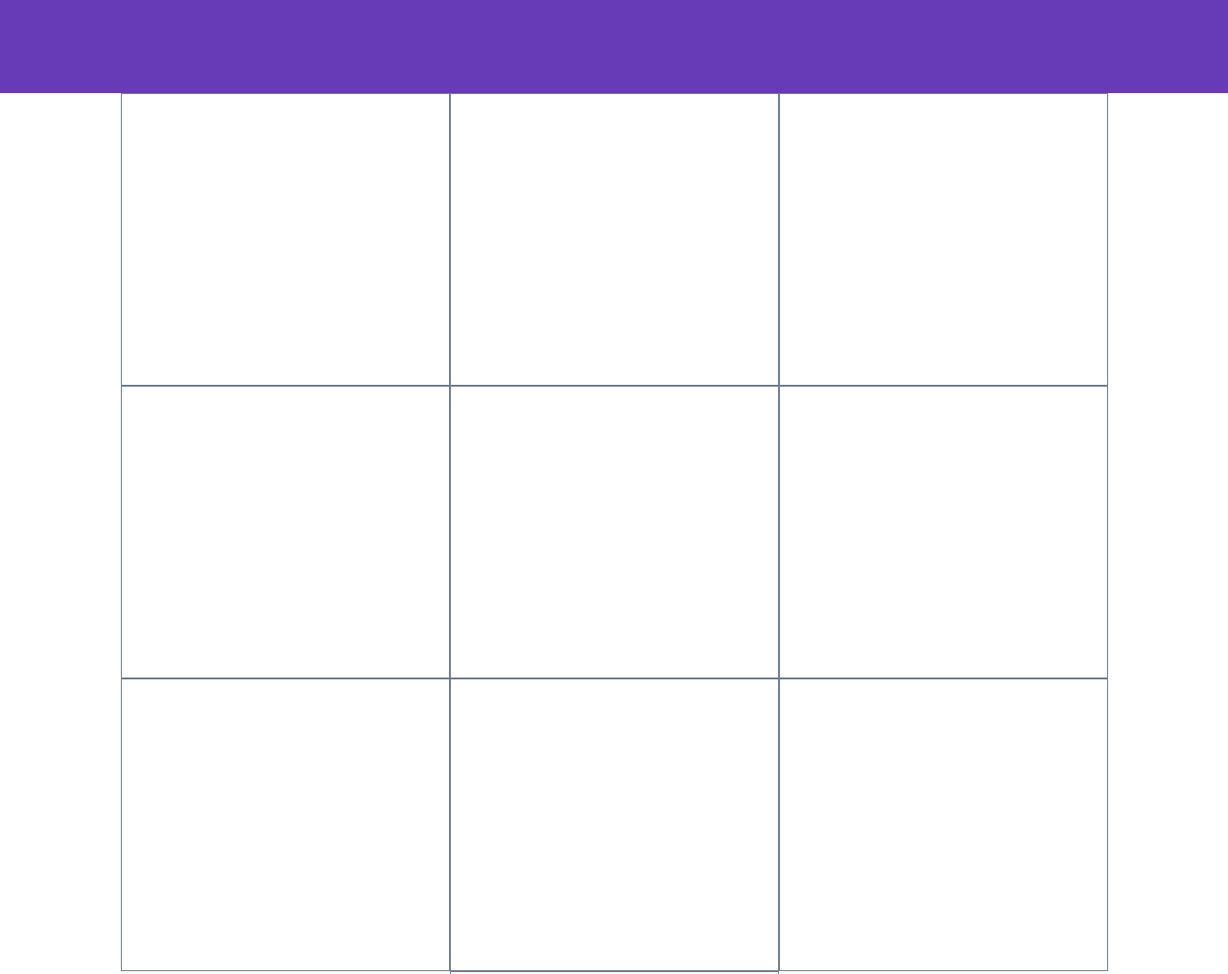
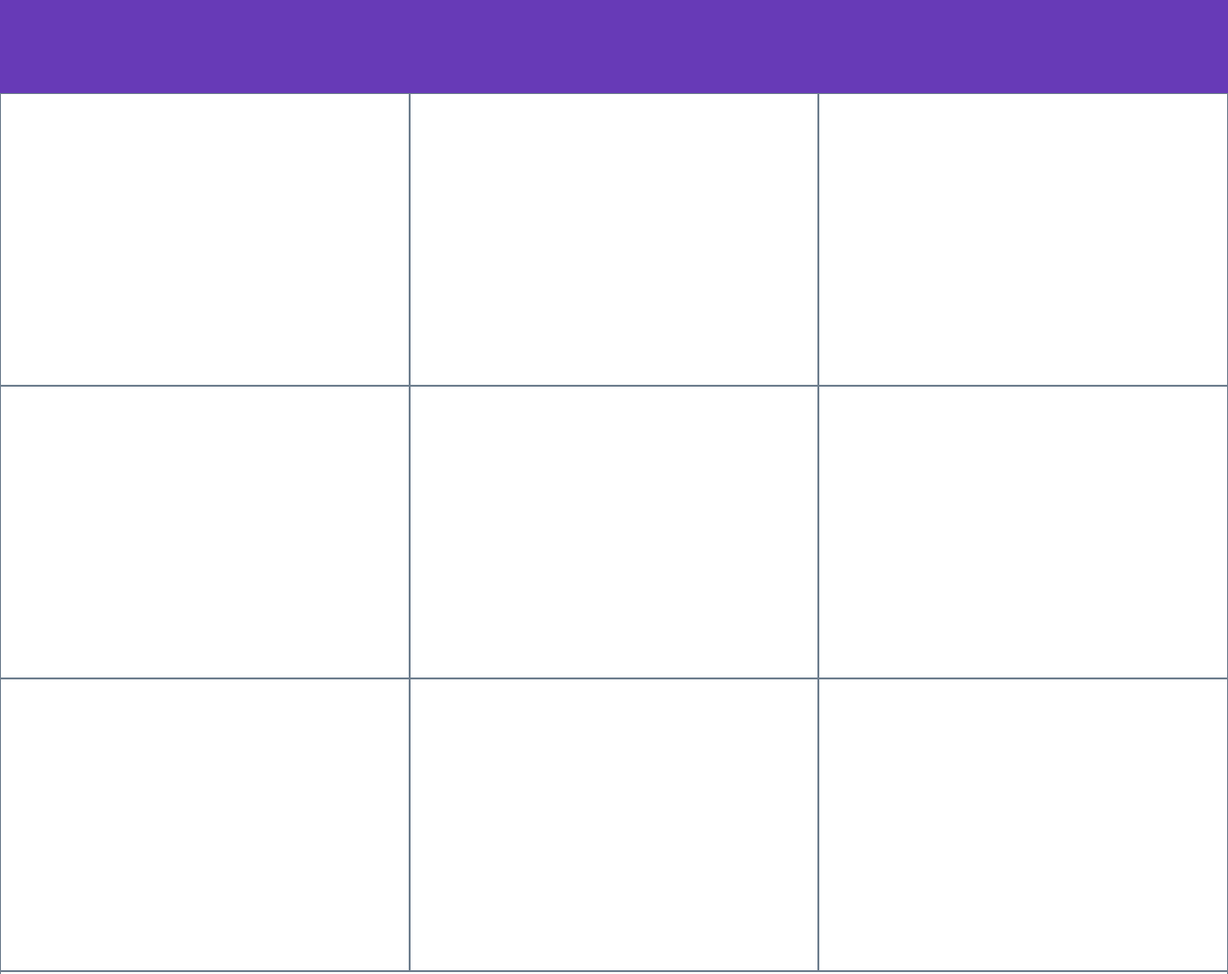
Before and after one commit to ddmaness/portfolio-template-practice, a plain HTML site: page portfolio.html in a window 1280 px wide. Shown: the part 1872-2887 px from the top of the page at 96% size. Drawn offline with Linux system fonts and the light colour scheme.

Commit message:
Add flex-grow to projects list

```diff
--- a/styles.css
+++ b/styles.css
@@ -159,7 +159,7 @@ footer, .centered-info, .stats, .service-list {
 
 .project {
     height: 303px;
-    flex: 0 0 341px;
+    flex: 1 0 341px;
     border: 1px solid slategrey;
 }
 
@@ -359,6 +359,10 @@ footer {
     color: #EDE7F6 !important;
 }
 
+.footer li {
+    cursor: pointer;
+}
+
 .nav-bar .nav-items li:active,
 .fixed-nav-bar .nav-items li:active {
     color: #424242;
```
